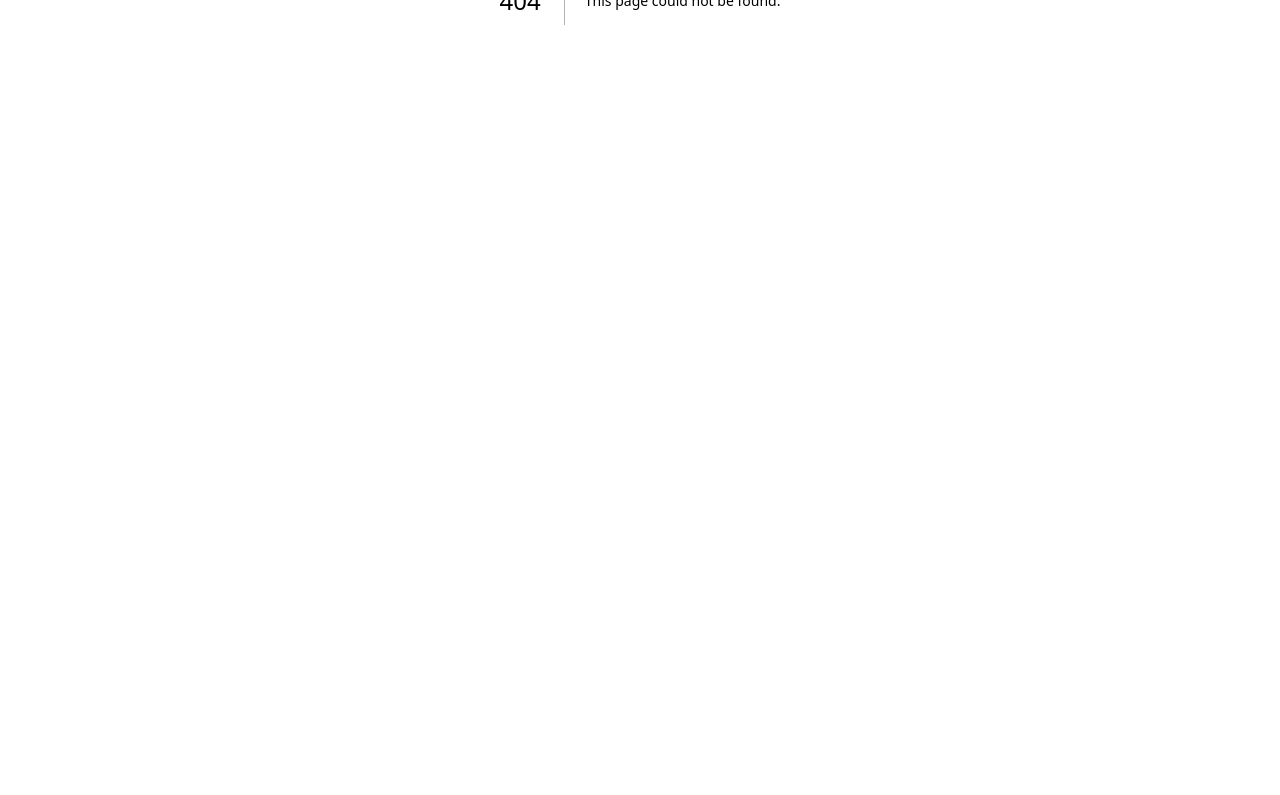
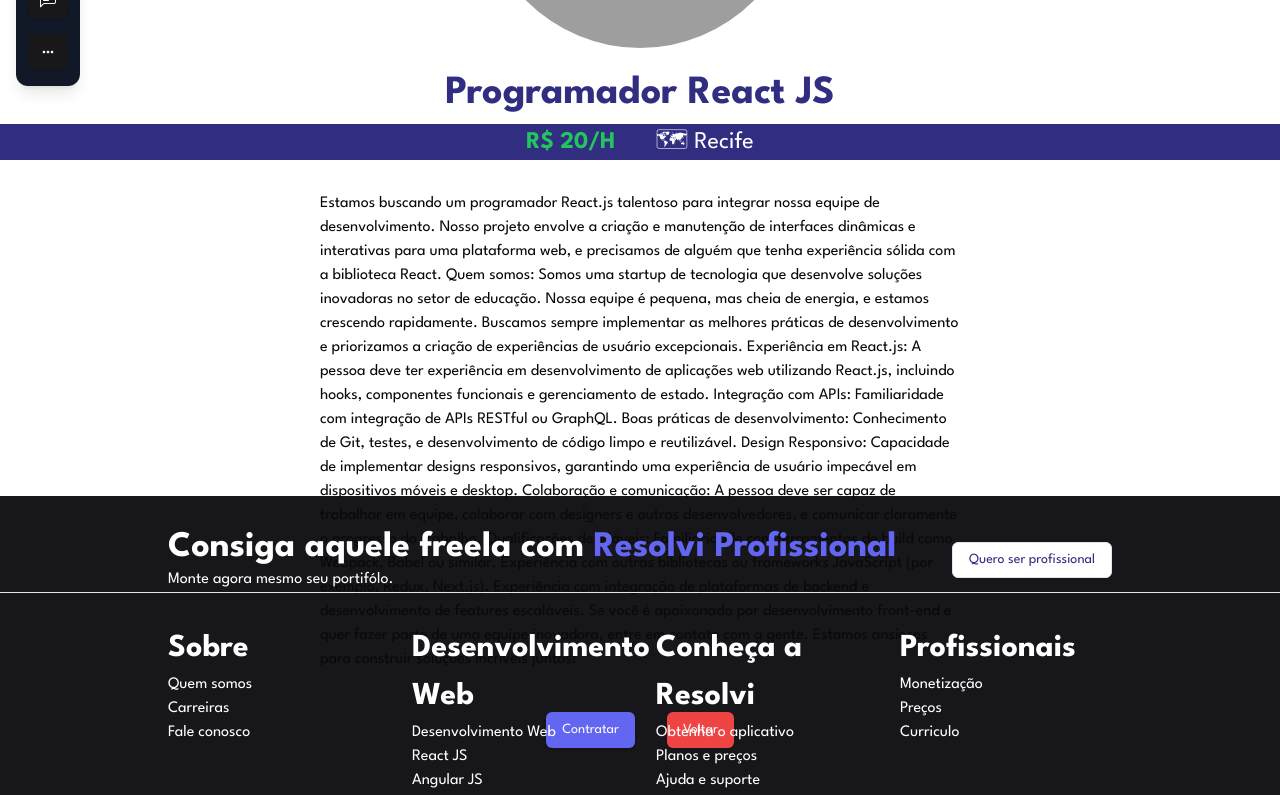
Before and after one commit to eniobatalha/resolvi-web-checkpoint, a Next.js app: page /infoOrder in a window 1280 px wide. Before the commit this address had no page. Shown: the part 400-1195 px from the top of the page. Before the commit the page ends 800 px from the top, so only its background shows below. Built offline with nearby package versions, Linux system fonts and the light colour scheme; grey boxes are pictures that could not be loaded.

Commit message:
adicionado tela info pedidos

```diff
--- /dev/null
+++ b/src/app/infoOrder/page.tsx
@@ -0,0 +1,87 @@
+"use client";
+import React from "react";
+import MenuCompleto from "@/components/organisms/MenuCompleto";
+import Menu from "@/components/organisms/MenuAside";
+import { Avatar, AvatarFallback, AvatarImage } from "@/components/ui/avatar";
+import {Button} from "@/components/ui/button";
+import Footer from "@/components/organisms/Footer";
+
+const InfoOrder = () => {
+    return (
+        <>
+            <MenuCompleto />
+            <div className="flex min-h-screen">
+                <Menu/>
+
+                <div className="flex w-full h-lvh flex-col items-center py-8">
+                    <Avatar className="w-[320px] h-[320px]">
+                        <AvatarImage src="https://p2.trrsf.com/image/fget/cf/1200/900/middle/images.terra.com/2023/06/15/programadora-us3i6jqikoxk.jpg" />
+                        <AvatarFallback>Resolvi</AvatarFallback>
+                    </Avatar>
+
+                    <h2 className="font-bold text-indigo-900 text-[40px] pt-4">Programador React JS</h2>
+                    <div className="flex justify-center items-center gap-10 bg-indigo-900 w-full h-12">
+                        <span className="text-green-500 text-[24px] font-bold">R$ 20/H</span>
+                        <span className="text-white text-[24px]">🗺 Recife</span>
+                    </div>
+
+                    <div className="w-1/2 pt-8">
+                        <p>
+                            Estamos buscando um programador React.js talentoso para integrar nossa equipe de
+                            desenvolvimento. Nosso projeto envolve a criação e manutenção de interfaces dinâmicas
+                            e interativas para uma plataforma web, e precisamos de alguém que tenha experiência
+                            sólida com a biblioteca React.
+
+                            Quem somos: Somos uma startup de tecnologia que desenvolve soluções inovadoras no setor
+                            de educação. Nossa equipe é pequena, mas cheia de energia, e estamos crescendo rapidamente.
+                            Buscamos sempre implementar as melhores práticas de desenvolvimento e priorizamos a criação
+                            de experiências de usuário excepcionais.
+                            Experiência em React.js: A pessoa deve ter experiência em desenvolvimento de aplicações
+                            web utilizando React.js, incluindo hooks, componentes funcionais e gerenciamento de estado.
+                            Integração com APIs: Familiaridade com integração de APIs RESTful ou GraphQL.
+                            Boas práticas de desenvolvimento: Conhecimento de Git, testes, e desenvolvimento de
+                            código limpo e reutilizável.
+                            Design Responsivo: Capacidade de implementar designs responsivos, garantindo uma
+                            experiência de usuário impecável em dispositivos móveis e desktop.
+                            Colaboração e comunicação: A pessoa deve ser capaz de trabalhar em equipe, colaborar
+                            com designers e outros desenvolvedores, e comunicar claramente o progresso do trabalho.
+
+                            Qualificações desejáveis:
+
+                            Familiaridade com ferramentas de build como Webpack, Babel ou similar.
+                            Experiência com outras bibliotecas ou frameworks JavaScript (por exemplo, Redux, Next.js).
+                            Experiência com integração de plataformas de backend e desenvolvimento de features escaláveis.
+
+                            Se você é apaixonado por desenvolvimento front-end e quer fazer parte de uma equipe
+                            inovadora, entre em contato com a gente. Estamos ansiosos para construir soluções
+                            incríveis juntos!
+                        </p>
+                    </div>
+
+                    <div className="flex gap-8 pt-10">
+                        <Button
+                            type="submit"
+                            variant="indigo"
+                            className="w-full"
+                        >
+                            Contratar
+                        </Button>
+
+                        <Button
+                            type="submit"
+                            variant="destructive"
+                            className="w-full"
+                        >
+                            Voltar
+                        </Button>
+                    </div>
+                </div>
+
+            </div>
+
+            <Footer/>
+        </>
+    );
+};
+
+export default InfoOrder;
--- a/src/components/modalnfoOrder/ModalInfoOrder.tsx
+++ b/src/components/modalnfoOrder/ModalInfoOrder.tsx
@@ -1,8 +1,17 @@
 const modalInfoOrder = () => {
     return (
-        <div className="z-10 bg-black w-full h-screen opacity-50 absolute">
-            <div className="flex justify-center items-center h-full">
-                <h2 className="text-white text-[72px] z-20">hkdfjhefkdfhdkjfhfdksfjh</h2>
+        <div className="z-40 w-full h-screen absolute">
+            {/* Camada de fundo com efeito overlay */}
+            <div className="absolute inset-0 bg-black mix-blend-overlay z-30"></div>
+
+            {/* Conteúdo do modal (não será afetado pelo mix-blend) */}
+            <div className="relative z-50 flex flex-col items-center justify-center h-full">
+                <h2 className="text-white text-[72px]">pegou</h2>
+                <img
+                    src="https://foxbombas.com.br/2020b/wp-content/uploads/2021/08/pexels-funny-foxy-pride-5872242-768x509.jpg"
+                    alt=""
+                    className="max-w-full max-h-full object-cover"
+                />
             </div>
         </div>
     );
```
